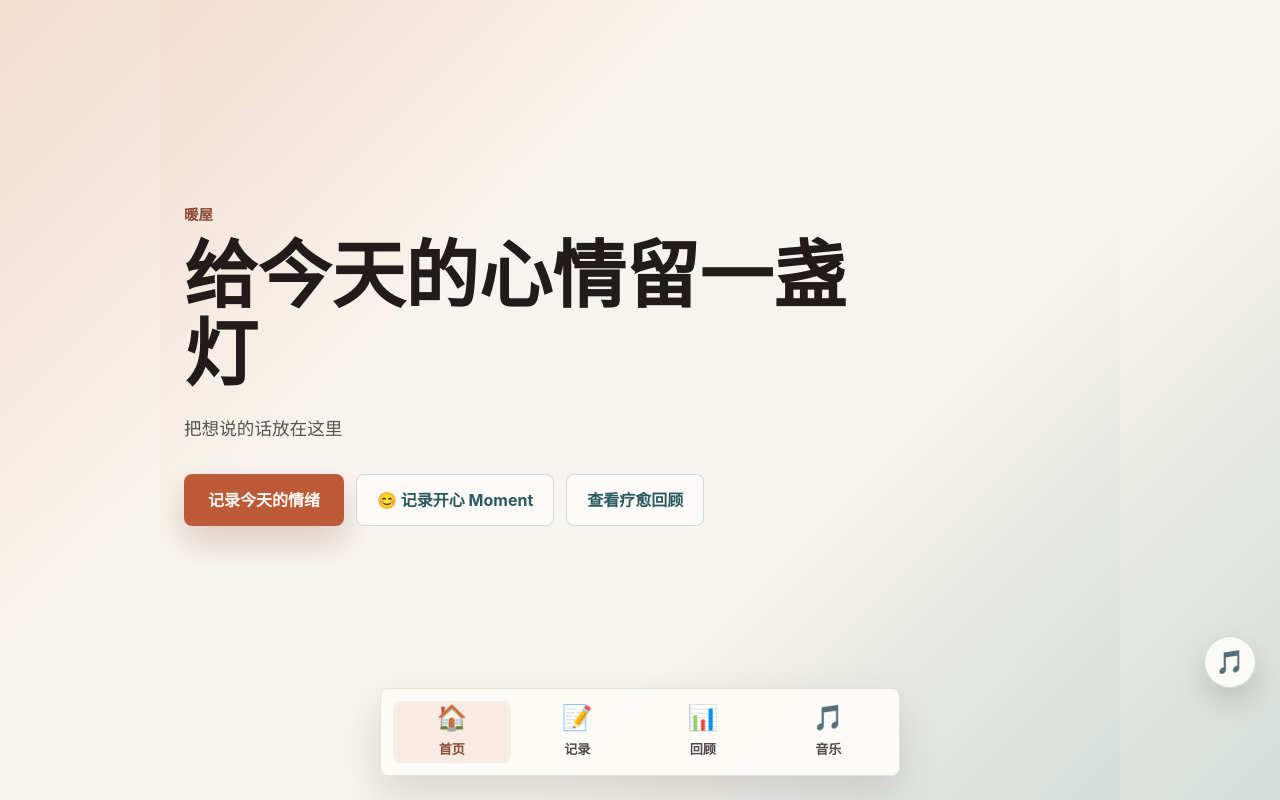
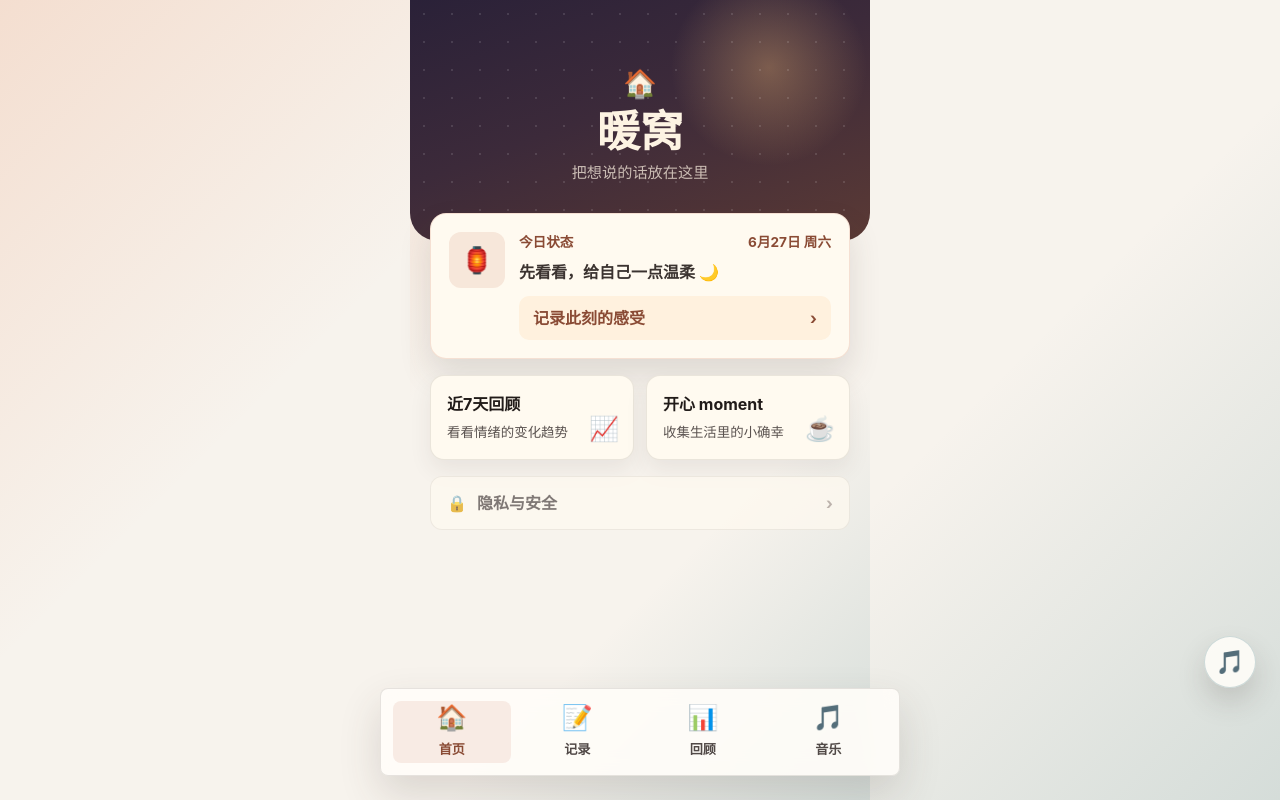
Before and after one commit to lizzylee1231-del/Warmplace-frontend, a website with bundled scripts: page index.html in a window 1280 px wide. Built offline with nearby package versions, Linux system fonts and the light colour scheme.

Commit message:
Redesign home page as card-based layout matching reference mockup (hero banner + today status card + dashboard/happy-moment tiles + privacy row)

```diff
--- a/src/pages/HomePage.js
+++ b/src/pages/HomePage.js
@@ -2,6 +2,13 @@ import { BackgroundSoundPicker } from "../components/BackgroundSoundPicker.js";
 
 const DEFAULT_BACKGROUND =
   "linear-gradient(135deg, rgba(232, 139, 92, 0.2), transparent 32%), linear-gradient(315deg, rgba(91, 141, 146, 0.22), transparent 34%), #f7f3ed";
+
+const WEEKDAY_LABELS = ["周日", "周一", "周二", "周三", "周四", "周五", "周六"];
+
+function formatTodayLabel() {
+  const today = new Date();
+  return `${today.getMonth() + 1}月${today.getDate()}日 ${WEEKDAY_LABELS[today.getDay()]}`;
+}
 
 export function HomePage({ navigateTo }) {
   const page = document.createElement("main");
@@ -10,24 +17,47 @@ export function HomePage({ navigateTo }) {
   page.style.transition = "background 240ms ease";
 
   page.innerHTML = `
-    <section class="home-hero" aria-labelledby="home-title">
-      <p class="eyebrow">暖屋</p>
-      <h1 id="home-title">给今天的心情留一盏灯</h1>
-      <p class="hero-copy">
-        把想说的话放在这里
-      </p>
-      <div class="home-actions">
-        <button class="primary-action" type="button" data-record-entry>
-          记录今天的情绪
+    <section class="home-hero-banner" aria-labelledby="home-title">
+      <p class="home-hero-icon" aria-hidden="true">🏠</p>
+      <h1 id="home-title">暖窝</h1>
+      <p class="hero-copy">把想说的话放在这里</p>
+    </section>
+
+    <div class="home-cards">
+      <article class="today-card" aria-labelledby="today-card-title">
+        <div class="today-card-icon" aria-hidden="true">🏮</div>
+        <div class="today-card-body">
+          <div class="today-card-heading">
+            <span id="today-card-title">今日状态</span>
+            <time>${formatTodayLabel()}</time>
+          </div>
+          <p class="today-card-mood">先看看，给自己一点温柔 🌙</p>
+          <button class="today-card-action" type="button" data-record-entry>
+            <span>记录此刻的感受</span>
+            <span aria-hidden="true">›</span>
+          </button>
+        </div>
+      </article>
+
+      <div class="home-cards-row">
+        <button class="home-tile" type="button" data-dashboard-entry>
+          <h3>近7天回顾</h3>
+          <p>看看情绪的变化趋势</p>
+          <span class="home-tile-glyph" aria-hidden="true">📈</span>
         </button>
-        <button class="secondary-action" type="button" data-happy-entry>
-          😊 记录开心 Moment
-        </button>
-        <button class="secondary-action" type="button" data-dashboard-entry>
-          查看疗愈回顾
+        <button class="home-tile" type="button" data-happy-entry>
+          <h3>开心 moment</h3>
+          <p>收集生活里的小确幸</p>
+          <span class="home-tile-glyph" aria-hidden="true">☕</span>
         </button>
       </div>
-    </section>
+
+      <button class="home-privacy-row" type="button" data-privacy-row disabled>
+        <span aria-hidden="true">🔒</span>
+        <span>隐私与安全</span>
+        <span aria-hidden="true">›</span>
+      </button>
+    </div>
 
     <nav class="quick-entry-bar" aria-label="快捷入口">
       <button class="quick-entry is-active" type="button" data-home-entry>
--- a/src/styles.css
+++ b/src/styles.css
@@ -61,13 +61,50 @@ button {
 }
 
 .home-page {
-  display: grid;
-  align-items: center;
-  padding-bottom: 126px;
+  width: min(100%, 460px);
+  padding: 0 0 126px;
 }
 
-.home-hero {
-  max-width: 680px;
+.home-hero-banner {
+  position: relative;
+  overflow: hidden;
+  padding: 64px 24px 56px;
+  border-radius: 0 0 28px 28px;
+  background:
+    radial-gradient(140px 140px at 78% 28%, rgba(255, 196, 120, 0.32), transparent 70%),
+    linear-gradient(160deg, #2a2138 0%, #3c2a3a 45%, #5b3a35 100%);
+  color: #fdf3e3;
+  text-align: center;
+}
+
+.home-hero-banner::before {
+  content: "";
+  position: absolute;
+  inset: 0;
+  background-image: radial-gradient(circle, rgba(255, 255, 255, 0.55) 1px, transparent 1.5px);
+  background-size: 28px 28px;
+  opacity: 0.22;
+  pointer-events: none;
+}
+
+.home-hero-icon {
+  position: relative;
+  margin: 0 0 4px;
+  font-size: 1.7rem;
+}
+
+.home-hero-banner h1 {
+  position: relative;
+  margin: 0;
+  color: #fdf3e3;
+  font-size: clamp(2.1rem, 9vw, 2.7rem);
+}
+
+.home-hero-banner .hero-copy {
+  position: relative;
+  margin: 8px 0 0;
+  color: rgba(253, 243, 227, 0.72);
+  font-size: 0.95rem;
 }
 
 .eyebrow {
@@ -92,10 +129,130 @@ h1 {
   font-size: 1.1rem;
 }
 
-.home-actions {
+.home-cards {
+  display: grid;
+  gap: 16px;
+  margin: -28px 20px 0;
+  position: relative;
+  z-index: 2;
+}
+
+.today-card {
   display: flex;
-  flex-wrap: wrap;
+  gap: 14px;
+  align-items: flex-start;
+  padding: 18px;
+  background: #fffaf0;
+  border: 1px solid rgba(189, 91, 57, 0.16);
+  border-radius: 16px;
+  box-shadow: 0 16px 32px rgba(68, 54, 48, 0.14);
+}
+
+.today-card-icon {
+  display: grid;
+  flex-shrink: 0;
+  place-items: center;
+  width: 56px;
+  height: 56px;
+  border-radius: 12px;
+  background: rgba(189, 91, 57, 0.12);
+  font-size: 1.6rem;
+}
+
+.today-card-body {
+  display: grid;
+  flex: 1;
+  gap: 8px;
+}
+
+.today-card-heading {
+  display: flex;
+  justify-content: space-between;
+  gap: 8px;
+  color: #8a4b35;
+  font-size: 0.85rem;
+  font-weight: 700;
+}
+
+.today-card-mood {
+  margin: 0;
+  color: #3b3330;
+  font-weight: 600;
+}
+
+.today-card-action {
+  display: flex;
+  align-items: center;
+  justify-content: space-between;
+  gap: 8px;
+  margin-top: 4px;
+  padding: 10px 14px;
+  border: 0;
+  border-radius: 10px;
+  background: #fff1de;
+  color: #8a4b35;
+  font-weight: 700;
+  width: 100%;
+}
+
+.home-cards-row {
+  display: grid;
+  grid-template-columns: repeat(2, minmax(0, 1fr));
   gap: 12px;
+}
+
+.home-tile {
+  position: relative;
+  display: grid;
+  gap: 6px;
+  padding: 16px;
+  border: 1px solid rgba(82, 72, 68, 0.12);
+  border-radius: 14px;
+  background: #fffaf0;
+  box-shadow: 0 10px 22px rgba(68, 54, 48, 0.08);
+  text-align: left;
+}
+
+.home-tile h3 {
+  margin: 0;
+  color: #211b19;
+  font-size: 1rem;
+}
+
+.home-tile p {
+  margin: 0;
+  padding-right: 28px;
+  color: #5b5350;
+  font-size: 0.84rem;
+}
+
+.home-tile-glyph {
+  position: absolute;
+  right: 14px;
+  bottom: 12px;
+  font-size: 1.5rem;
+}
+
+.home-privacy-row {
+  display: flex;
+  align-items: center;
+  gap: 10px;
+  padding: 14px 16px;
+  border: 1px solid rgba(82, 72, 68, 0.12);
+  border-radius: 12px;
+  background: #fffaf0;
+  color: #514947;
+  font-weight: 700;
+}
+
+.home-privacy-row span:last-child {
+  margin-left: auto;
+  color: #a99c95;
+}
+
+.home-privacy-row:disabled {
+  cursor: default;
+  opacity: 0.72;
 }
 
 .quick-entry-bar {
@@ -441,6 +598,10 @@ input:focus-visible {
     padding: 36px 18px;
   }
 
+  .home-page {
+    padding: 0 0 110px;
+  }
+
   .record-form {
     padding: 22px;
   }
```
